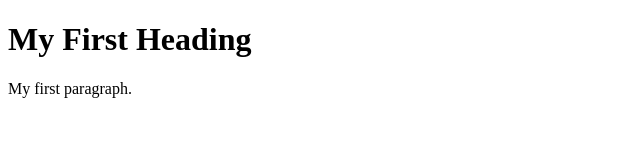
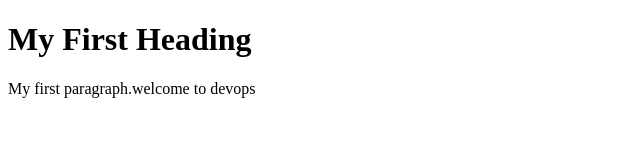
Before and after one commit to Saran600/devops---new-batch, a plain HTML site: page index.html in a window 1280 px wide. Shown: the whole page, without its empty margins (0-640 px from the left). Drawn offline with Linux system fonts and the light colour scheme.

Commit message:
seconds commit

```diff
--- a/index.html
+++ b/index.html
@@ -3,7 +3,7 @@
 <body>
 
 <h1>My First Heading</h1>
-<p>My first paragraph.</p>
+<p>My first paragraph.welcome to devops</p>
 
 </body>
 </html>
```
Also changed, not shown: 1 other file.
